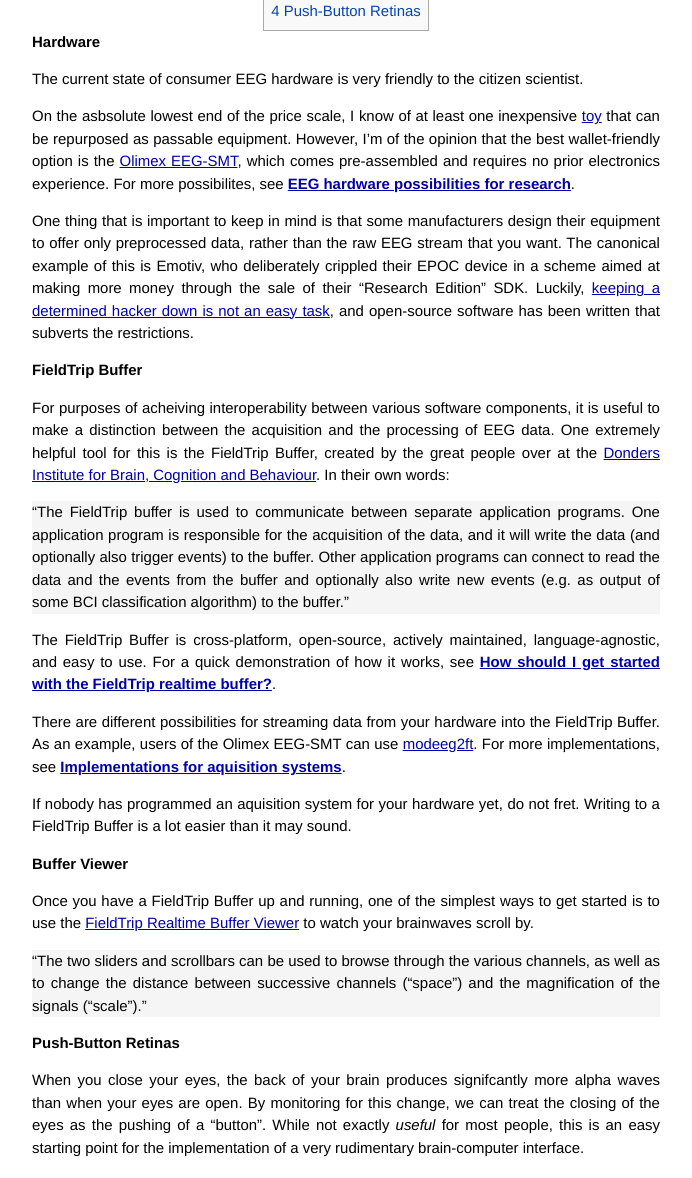
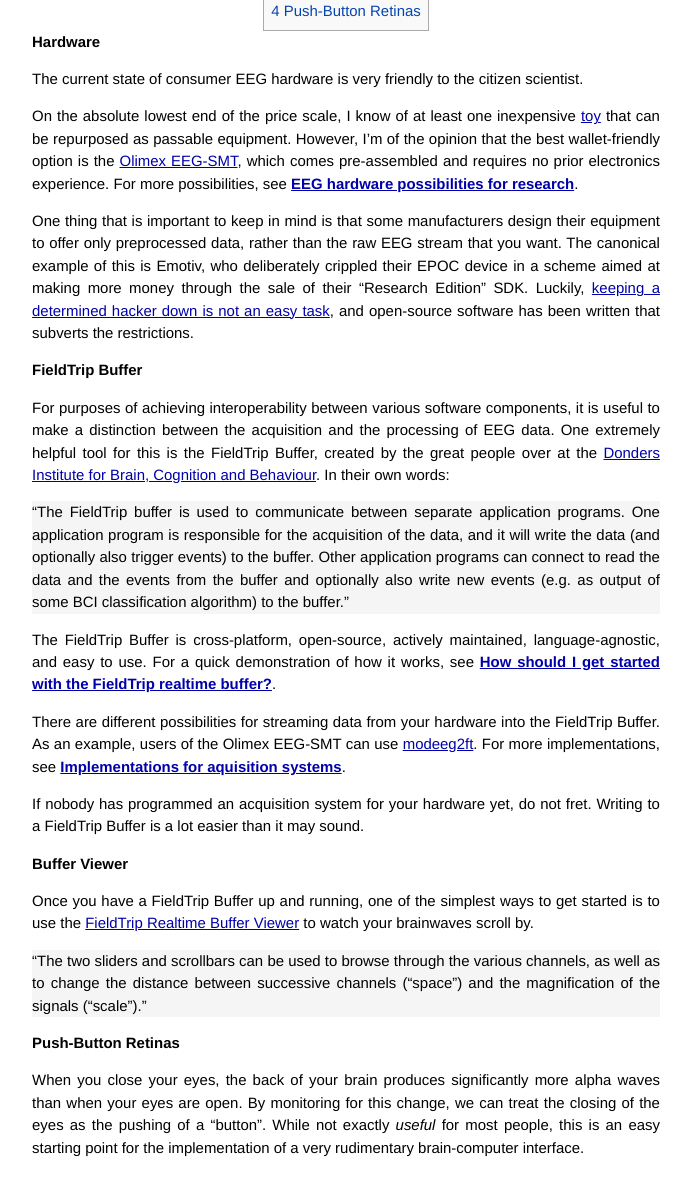
Before and after one commit to drewbug/EEG.li, a Jekyll site: the page built from index.markdown, in a window 1280 px wide. Shown: the part 1124-2302 px from the top of the page, without its empty margins (294-986 px from the left). Built offline with Jekyll 4.4.1, drawn with Linux system fonts in a browser that asks for light colours; Markdown is read by kramdown in place of the engine named in the settings.

Commit message:
Spelling

```diff
--- a/index.markdown
+++ b/index.markdown
@@ -34,14 +34,14 @@ Hardware
 
 The current state of consumer EEG hardware is very friendly to the citizen scientist.
 
-On the asbsolute lowest end of the price scale, I know of at least one inexpensive [toy](http://frontiernerds.com/brain-hack) that can be repurposed as passable equipment. However, I'm of the opinion that the best wallet-friendly option is the [Olimex EEG-SMT](https://www.olimex.com/Products/EEG/OpenEEG/EEG-SMT/), which comes pre-assembled and requires no prior electronics experience. For more possibilites, see [**EEG hardware possibilities for research**](http://openvibe.inria.fr/forum/viewtopic.php?t=526#p3251).
+On the absolute lowest end of the price scale, I know of at least one inexpensive [toy](http://frontiernerds.com/brain-hack) that can be repurposed as passable equipment. However, I'm of the opinion that the best wallet-friendly option is the [Olimex EEG-SMT](https://www.olimex.com/Products/EEG/OpenEEG/EEG-SMT/), which comes pre-assembled and requires no prior electronics experience. For more possibilities, see [**EEG hardware possibilities for research**](http://openvibe.inria.fr/forum/viewtopic.php?t=526#p3251).
 
 One thing that is important to keep in mind is that some manufacturers design their equipment to offer only preprocessed data, rather than the raw EEG stream that you want. The canonical example of this is Emotiv, who deliberately crippled their EPOC device in a scheme aimed at making more money through the sale of their "Research Edition" SDK. Luckily, [keeping a determined hacker down is not an easy task](http://daeken.com/2010-09-13_Emokit__Hacking_the_Emotiv_EPOC_Brain-Computer_Interface.html), and open-source software has been written that subverts the restrictions.
 
 FieldTrip Buffer
 ----------------
 
-For purposes of acheiving interoperability between various software components, it is useful to make a distinction between the acquisition and the processing of EEG data. One extremely helpful tool for this is the FieldTrip Buffer, created by the great people over at the [Donders Institute for Brain, Cognition and Behaviour](http://fieldtrip.fcdonders.nl/). In their own words:
+For purposes of achieving interoperability between various software components, it is useful to make a distinction between the acquisition and the processing of EEG data. One extremely helpful tool for this is the FieldTrip Buffer, created by the great people over at the [Donders Institute for Brain, Cognition and Behaviour](http://fieldtrip.fcdonders.nl/). In their own words:
 
 > <q>The FieldTrip buffer is used to communicate between separate application programs. One application program is responsible for the acquisition of the data, and it will write the data (and optionally also trigger events) to the buffer. Other application programs can connect to read the data and the events from the buffer and optionally also write new events (e.g. as output of some BCI classification algorithm) to the buffer.</q>
 
@@ -49,7 +49,7 @@ The FieldTrip Buffer is cross-platform, open-source, actively maintained, langua
 
 There are different possibilities for streaming data from your hardware into the FieldTrip Buffer. As an example, users of the Olimex EEG-SMT can use [modeeg2ft](http://fieldtrip.googlecode.com/svn/trunk/realtime/src/acquisition/modeeg/modeeg2ft.cc). For more implementations, see [**Implementations for aquisition systems**](http://fieldtrip.fcdonders.nl/development/realtime/implementation#implementations_for_aquisition_systems).
 
-If nobody has programmed an aquisition system for your hardware yet, do not fret. Writing to a FieldTrip Buffer is a lot easier than it may sound.
+If nobody has programmed an acquisition system for your hardware yet, do not fret. Writing to a FieldTrip Buffer is a lot easier than it may sound.
 
 Buffer Viewer
 -------------
@@ -61,4 +61,4 @@ Once you have a FieldTrip Buffer up and running, one of the simplest ways to get
 Push-Button Retinas
 -------------------
 
-When you close your eyes, the back of your brain produces signifcantly more alpha waves than when your eyes are open. By monitoring for this change, we can treat the closing of the eyes as the pushing of a "button". While not exactly _useful_ for most people, this is an easy starting point for the implementation of a very rudimentary brain-computer interface.
+When you close your eyes, the back of your brain produces significantly more alpha waves than when your eyes are open. By monitoring for this change, we can treat the closing of the eyes as the pushing of a "button". While not exactly _useful_ for most people, this is an easy starting point for the implementation of a very rudimentary brain-computer interface.
```
